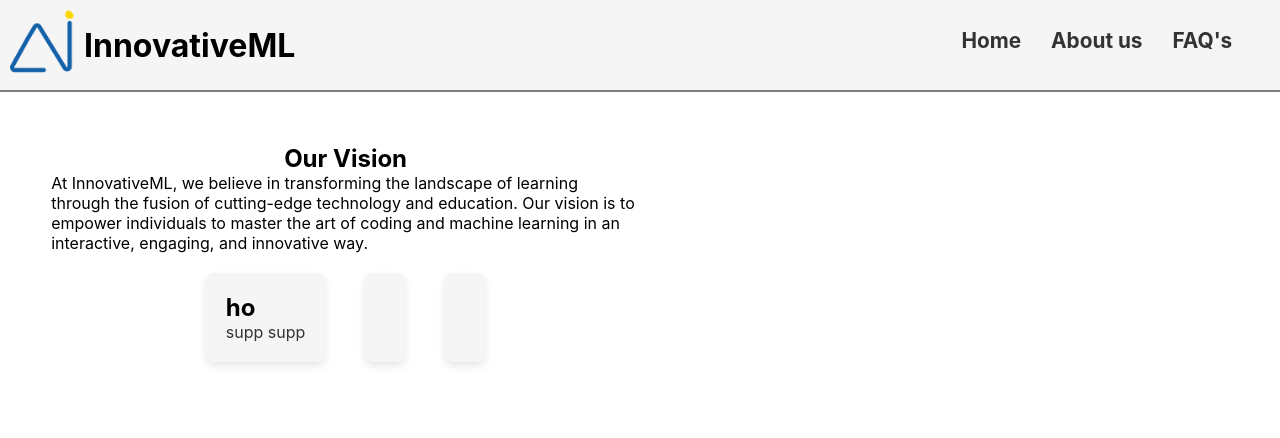
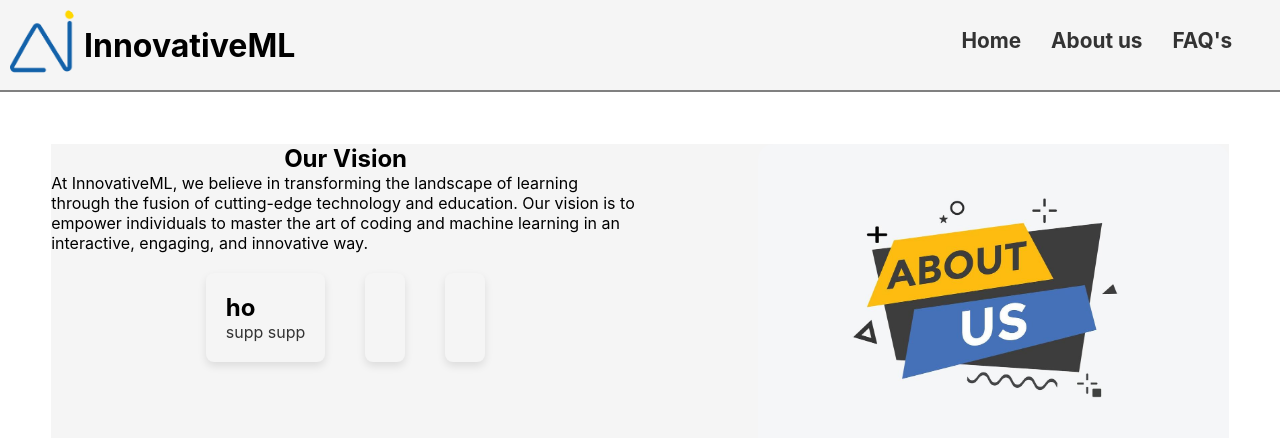
Before and after one commit to AhmadSerhall/innovativeML, a React (Create React App) app in the folder frontend/: page /about in a window 1280 px wide. Shown: the top 438 px of the page. Built offline with nearby package versions, Linux system fonts and the light colour scheme.

Commit message:
added the aboutus image

```diff
--- a/frontend/src/pages/About/index.jsx
+++ b/frontend/src/pages/About/index.jsx
@@ -3,6 +3,7 @@ import './style.css'
 import NavBar from '../../components/NavBar'
 import AboutContainers from '../../components/AboutContainers'
 import '../../styles/global.css'
+import aboutpic from '../../assets/aboutus hero.jpg'
 const About = () => {
   return (
     <div>
@@ -18,7 +19,7 @@ const About = () => {
         </div>
         </div>
         <div className='aboutus-img-container'>
-
+          <img src={aboutpic} alt="about pic"></img>
         </div>
 
 
--- a/frontend/src/pages/About/style.css
+++ b/frontend/src/pages/About/style.css
@@ -1,7 +1,19 @@
 .aboutus-hero{
   justify-content: space-between;
   margin:4%;
+  height:40vh;
+  background-color: #f5f5f5;
 }
 .aboutus-text{
   width:50%;
 }
+.aboutus-img-container{
+  width:40%;
+  height:100%;
+}
+.aboutus-img-container img{
+  object-fit:cover;
+  width: 100%;
+  height: 100%;
+  border-radius: 15px;
+}
```
